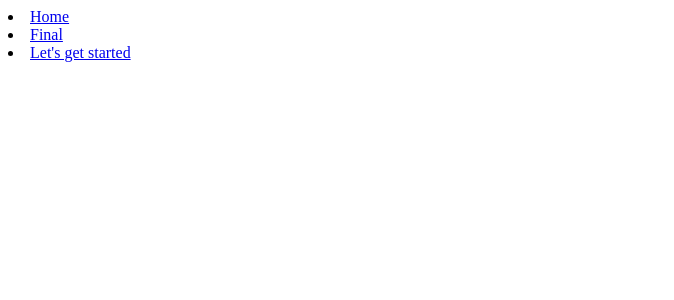
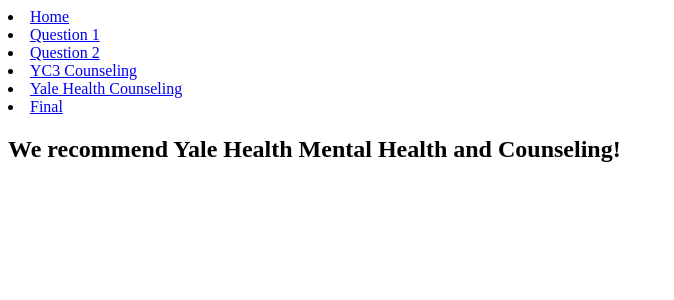
Before and after one commit to apurvagyan/hci-mental-health-proj, a React (Create React App) app in the folder my-app/: page /YaleHealth in a window 1280 px wide. Shown: the top 300 px of the page, without its empty margins (0-674 px from the left). Built offline with nearby package versions, Linux system fonts and the light colour scheme.

Commit message:
create and add pages for development

```diff
--- a/my-app/src/App.js
+++ b/my-app/src/App.js
@@ -1,8 +1,12 @@
 import './App.css';
 import { BrowserRouter as Router, Routes, Route, Link } from 'react-router-dom';
+
 import Home from './pages/Home';
+import Q1 from './pages/Q1';
+import Q2 from './pages/Q2';
+import YC3 from './pages/YC3';
+import YaleHealth from './pages/YaleHealth';
 import Final from './pages/Final';
-import Q1 from './pages/Q1';
 
 
 function App() {
@@ -10,12 +14,19 @@
     <Router>
     <div>
         <li><Link to="/home">Home</Link></li>
+        <li><Link to="/Q1">Question 1</Link></li>
+        <li><Link to="/Q2">Question 2</Link></li>
+        <li><Link to="/YC3">YC3 Counseling</Link></li>
+        <li><Link to="/YaleHealth">Yale Health Counseling</Link></li>
         <li><Link to="/final">Final</Link></li>
-        <li><Link to="/Q1">Let's get started</Link></li>
       <Routes>
         <Route path="/home" element={<Home />} />
+        <Route path="/Q1" element={<Q1 />} />
+        <Route path="/Q2" element={<Q2 />} />
+        <Route path="/YC3" element={<YC3 />} />
+        <Route path="/YaleHealth" element={<YaleHealth />} />
         <Route path="/final" element={<Final />} />
-        <Route path="/Q1" element={<Q1 />} />
+
         {/* Add more routes here */}
       </Routes>
     </div>
--- a/my-app/src/pages/Q1.js
+++ b/my-app/src/pages/Q1.js
@@ -1,9 +1,8 @@
-
-
+// Q1.js
 function Q1() {
   return (
     <div>
-      <h2>Do you prefer a more casual environment or formal?</h2>
+      <h2>Are you looking for mental health or wellness resources?</h2>
     </div>
   );
 }
--- /dev/null
+++ b/my-app/src/pages/Q2.js
@@ -0,0 +1,10 @@
+// Q2.js
+function Q2() {
+    return (
+      <div>
+        <h2>Do you prefer a more casual environment or formal?</h2>
+      </div>
+    );
+  }
+
+  export default Q2;
--- /dev/null
+++ b/my-app/src/pages/YC3.js
@@ -0,0 +1,10 @@
+// YC3.js
+function YC3() {
+    return (
+      <div>
+        <h2>We recommend YC3 counseling!</h2>
+      </div>
+    );
+  }
+
+  export default YC3;
--- /dev/null
+++ b/my-app/src/pages/YaleHealth.js
@@ -0,0 +1,10 @@
+// YaleHealth.js
+function YaleHealth() {
+    return (
+      <div>
+        <h2>We recommend Yale Health Mental Health and Counseling!</h2>
+      </div>
+    );
+  }
+
+  export default YaleHealth;
```
